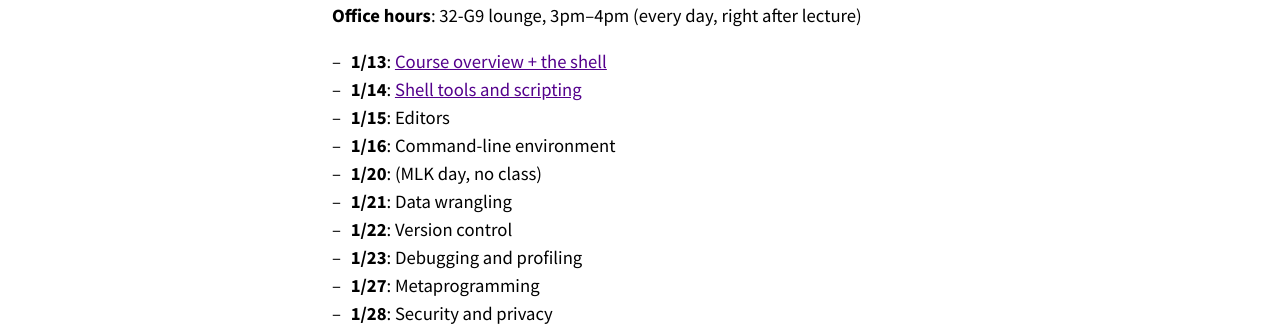
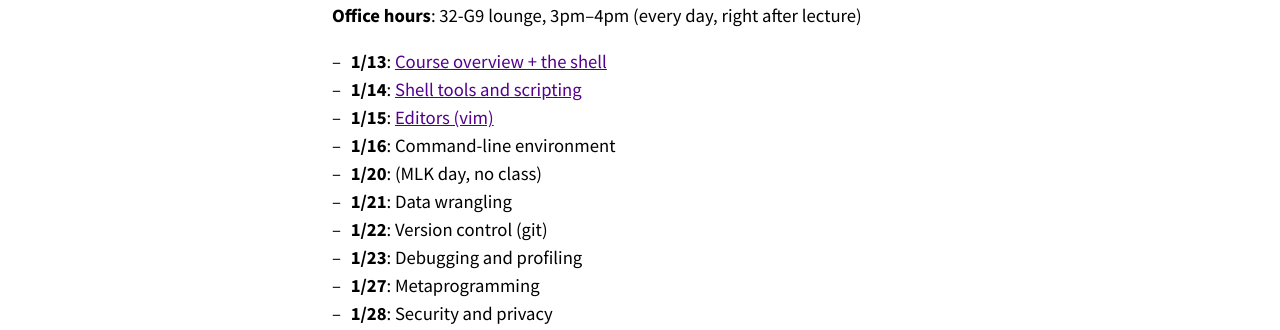
Before and after one commit to missing-semester-cn/missing-semester-cn.github.io, a Jekyll site: the page built from index.md, in a window 1280 px wide. Shown: the part 772-1102 px from the top of the page. Built offline with Jekyll 4.4.1, drawn with Linux system fonts in a browser that asks for light colours.

Commit message:
Link editors lecture notes

```diff
--- a/_data/lectures.yml
+++ b/_data/lectures.yml
@@ -5,7 +5,8 @@
   name: Shell tools and scripting
   url: /shell-tools/
 - date: 1/15
-  name: Editors
+  name: Editors (vim)
+  url: /editors/
 - date: 1/16
   name: Command-line environment
 - date: 1/20
@@ -13,7 +14,7 @@
 - date: 1/21
   name: Data wrangling
 - date: 1/22
-  name: Version control
+  name: Version control (git)
 - date: 1/23
   name: Debugging and profiling
 - date: 1/27
```
